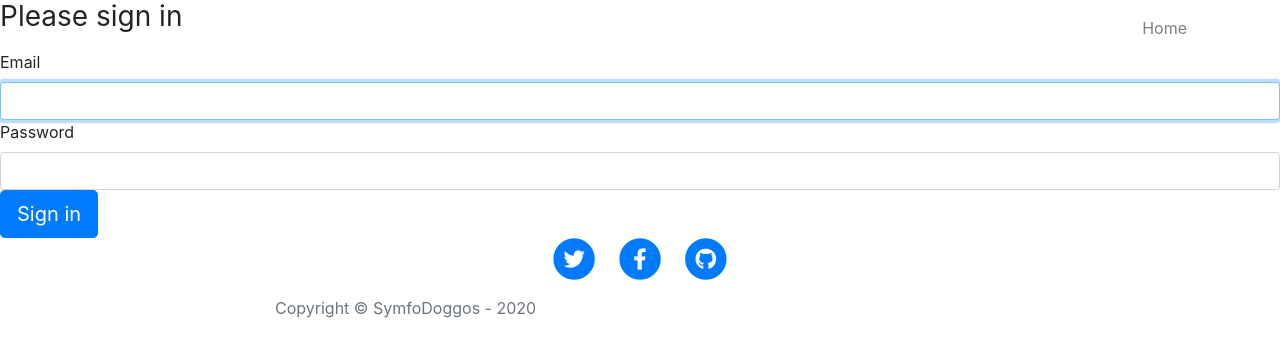
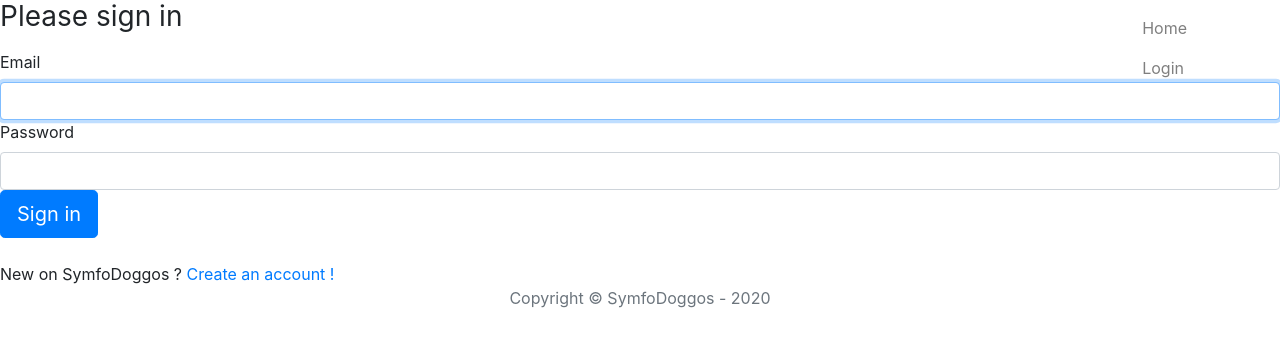
Before and after one commit to LouisCalypso/Projet_Symfony, a Symfony app: template templates/security/login.html.twig in a window 1280 px wide. Shown: the top 357 px of the page. Run offline with Twig, Linux system fonts and the light colour scheme; the template is opened without the code that fills it, so the values that code supplies are empty; some libraries are stand-ins or nearby versions.

Commit message:
navbar, footer, login and logout update

```diff
--- a/src/Controller/HomeController.php
+++ b/src/Controller/HomeController.php
@@ -9,10 +9,13 @@ use Symfony\Component\Routing\Annotation\Route;
 class HomeController extends AbstractController
 {
     /**
+     * @Route("/", name="root")
      * @Route("/home/{page}", name="home")
      */
-    public function index($page)
+    public function index(int $page = 1)
     {
+        if ($page < 1 ) $page = 1;
+
         $posts = $this->postRepository->findAllPagine($page, 3); // ici mais on peut mettre autre chose (3 par page là)
         $pagination = array(
             'page' => $page,
--- a/templates/layout/footer.html.twig
+++ b/templates/layout/footer.html.twig
@@ -1,33 +1,7 @@
 <footer>
     <div class="container">
         <div class="row">
-            <div class="col-lg-8 col-md-10 mx-auto">
-                <ul class="list-inline text-center">
-                    <li class="list-inline-item">
-                        <a href="#">
-                <span class="fa-stack fa-lg">
-                  <i class="fas fa-circle fa-stack-2x"></i>
-                  <i class="fab fa-twitter fa-stack-1x fa-inverse"></i>
-                </span>
-                        </a>
-                    </li>
-                    <li class="list-inline-item">
-                        <a href="#">
-                <span class="fa-stack fa-lg">
-                  <i class="fas fa-circle fa-stack-2x"></i>
-                  <i class="fab fa-facebook-f fa-stack-1x fa-inverse"></i>
-                </span>
-                        </a>
-                    </li>
-                    <li class="list-inline-item">
-                        <a href="#">
-                <span class="fa-stack fa-lg">
-                  <i class="fas fa-circle fa-stack-2x"></i>
-                  <i class="fab fa-github fa-stack-1x fa-inverse"></i>
-                </span>
-                        </a>
-                    </li>
-                </ul>
+            <div class="mx-auto">
                 <p class="copyright text-muted">Copyright &copy; SymfoDoggos - 2020</p>
             </div>
         </div>
--- a/templates/layout/navbar.html.twig
+++ b/templates/layout/navbar.html.twig
@@ -1,14 +1,21 @@
 <nav class="navbar navbar-expand-lg navbar-light fixed-top" id="mainNav">
     <div class="container">
         <!-- <a class="navbar-brand" href="{{ url('home', {'page':1}) }}">Louis Blog</a> -->
-        <button class="navbar-toggler navbar-toggler-right" type="button" data-toggle="collapse" data-target="#navbarResponsive" aria-controls="navbarResponsive" aria-expanded="false" aria-label="Toggle navigation">
-            Menu
-            <i class="fas fa-bars"></i>
+        <button class="navbar-toggler navbar-toggler-left" type="button" data-toggle="collapse" data-target="#navbarResponsive" aria-controls="navbarResponsive" aria-expanded="false" aria-label="Toggle navigation">
+            Menu <i class="fas fa-bars"></i>
         </button>
+        {% if app.user %}
+            Hello {{ app.user.username }}
+        {% endif %}
         <div class="collapse navbar-collapse" id="navbarResponsive">
             <ul class="navbar-nav ml-auto">
                 <li class="nav-item">
                     <a class="nav-link" href="{{ url('home', {'page':1}) }}">Home</a>
+                    {% if app.user %}
+                        <a class="nav-link" href="{{ url('app_logout') }}">Logout</a>
+                    {% else %}
+                        <a class="nav-link" href="{{ url('app_login') }}">Login</a>
+                    {% endif %}
                 </li>
             </ul>
         </div>
--- a/templates/security/login.html.twig
+++ b/templates/security/login.html.twig
@@ -3,19 +3,19 @@
 {% block title %}Log in!{% endblock %}
 
 {% block body %}
-<form method="post">
-    {% if error %}
-        <div class="alert alert-danger">{{ error.messageKey|trans(error.messageData, 'security') }}</div>
-        {{ error }}
-    {% endif %}
-
     {% if app.user %}
         <div class="mb-3">
             You are logged in as {{ app.user.username }}, <a href="{{ path('app_logout') }}">Logout</a>
         </div>
+    {% else %}
+        <form method="post">
+            <h1 class="h3 mb-3 font-weight-normal">Please sign in</h1>
+
+            {% if error %}
+                <div class="alert alert-danger">{{ error.messageKey|trans(error.messageData, 'security') }}</div>
+                <!-- {{ error }} -->
             {% endif %}
 
-    <h1 class="h3 mb-3 font-weight-normal">Please sign in</h1>
             <label for="inputEmail">Email</label>
             <input type="email" value="{{ last_username }}" name="email" id="inputEmail" class="form-control" required autofocus>
             <label for="inputPassword">Password</label>
@@ -40,4 +40,8 @@
                 Sign in
             </button>
         </form>
+        <br />
+        New on SymfoDoggos ?
+        <a href="{{ path('root') }}">Create an account !</a> <!-- PATH A MODIFIER POUR "register" -->
+    {% endif %}
 {% endblock %}
```
Also changed, not shown: src/Migrations/Version20200504082325.php (added, +45 -0 lines), 1 other file. Lines whose indentation alone changed are shown as unchanged.
